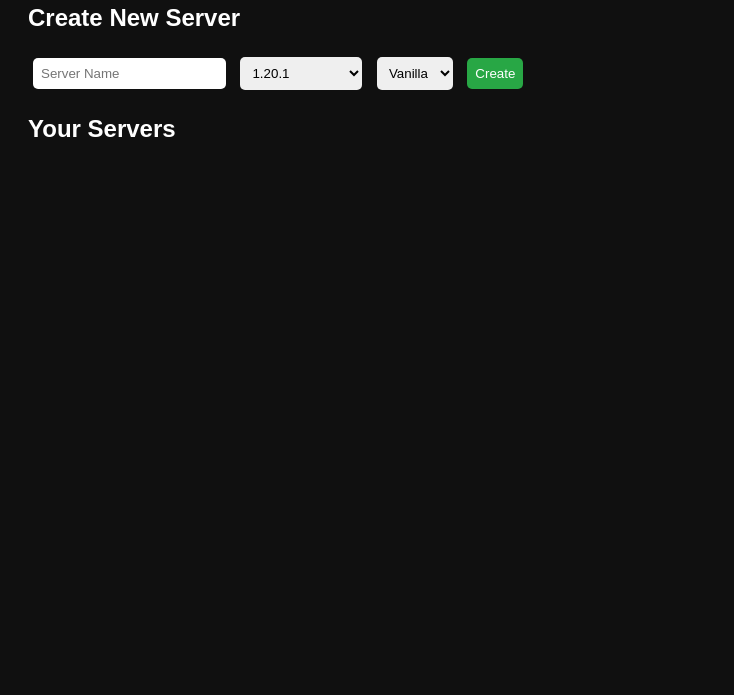
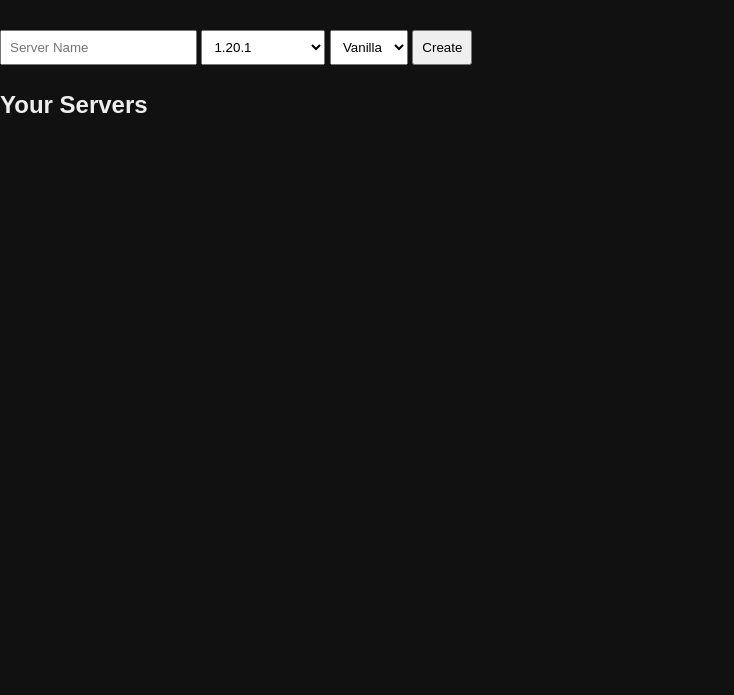
Before and after one commit to nuhuh-ahh/ServerHostMC, a website: page MYSERVERHOST/index.html in a window 1280 px wide. Shown: the part 105-800 px from the top of the page, without its empty margins (0-734 px from the left). Drawn offline with Linux system fonts and the light colour scheme; no server answers.

Commit message:
style.css

```diff
--- a/MYSERVERHOST/style.css
+++ b/MYSERVERHOST/style.css
@@ -1,20 +1,7 @@
-body {
-  font-family: Arial, sans-serif;
-  background-color: #101010;
-  color: white;
-  padding: 20px;
-}
-input, select, button {
-  margin: 5px;
-  padding: 8px;
-  border-radius: 5px;
-  border: none;
-}
-button {
-  background-color: #28a745;
-  color: white;
-  cursor: pointer;
-}
-button:hover {
-  background-color: #218838;
-}
+body{font-family:Arial,Helvetica,sans-serif;background:#111;color:#eee;margin:0;padding:0}
+header{display:flex;align-items:center;justify-content:space-between;padding:12px 16px;background:#0b3}
+nav button{margin-left:8px;padding:8px;border-radius:6px;border:none;cursor:pointer}
+main{padding:16px}
+.page{max-width:1100px;margin:0 auto}
+input,select,button{padding:8px;margin:6px 0}
+pre{white-space:pre-wrap}
```
